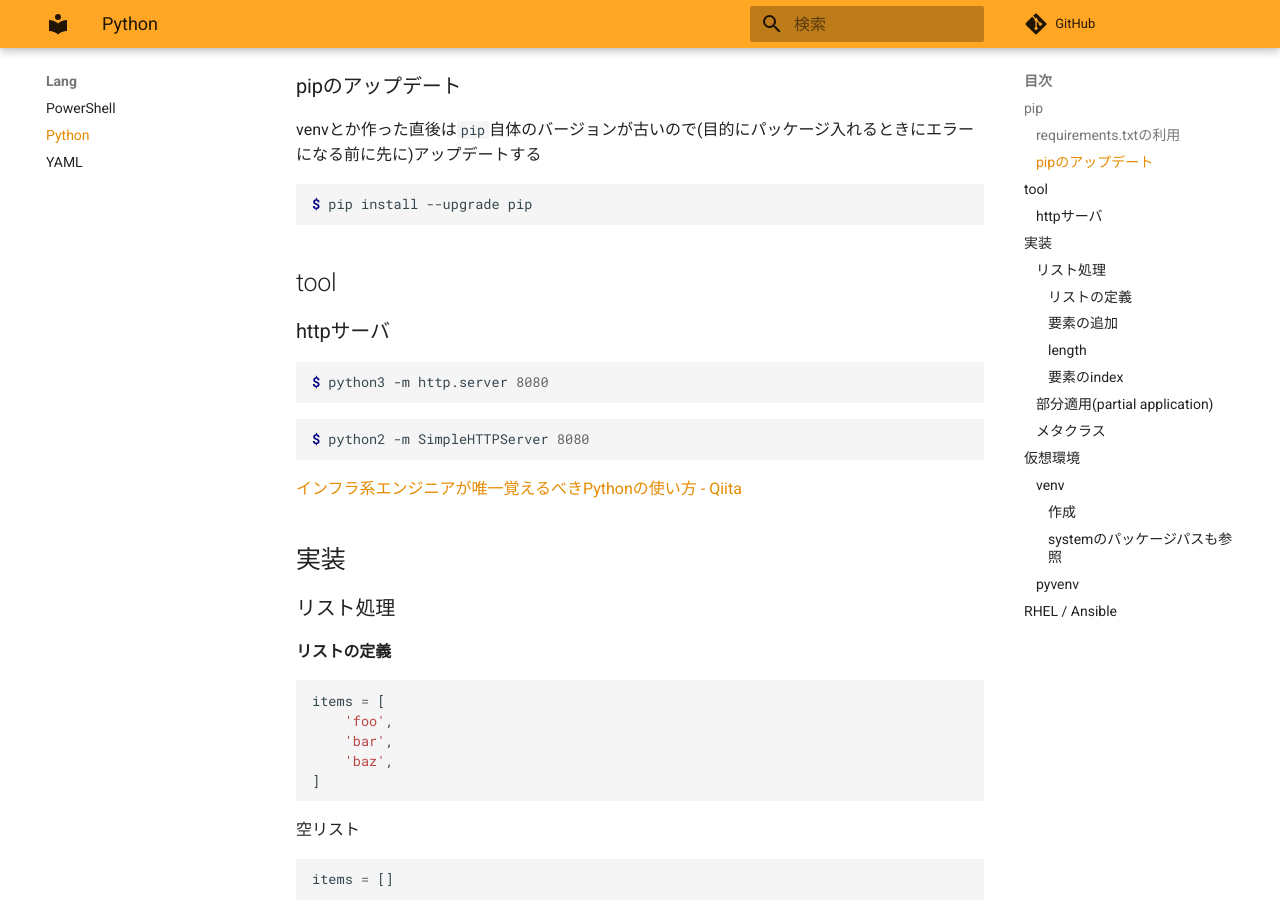
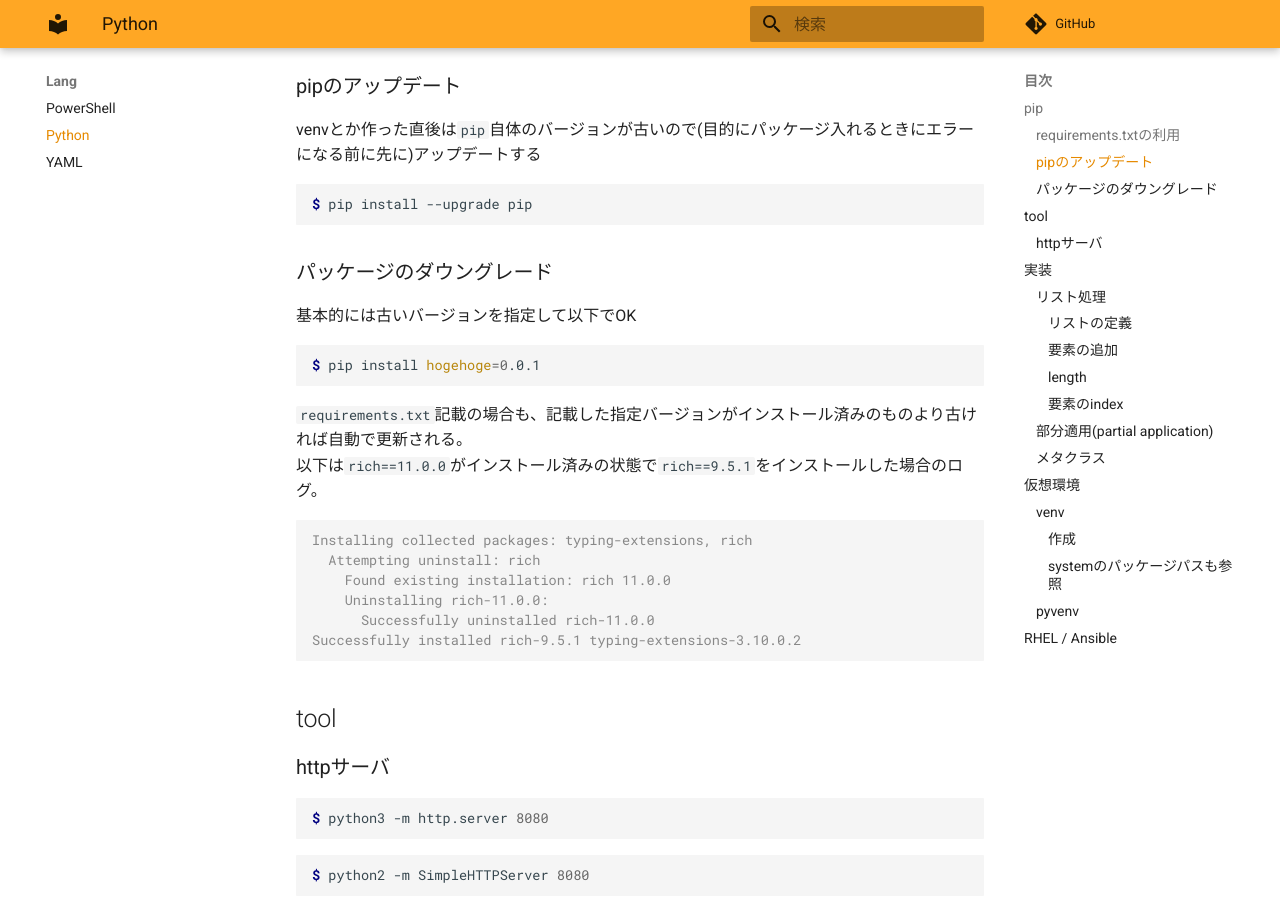
Before and after one commit to zaki-lknr/docs, an MkDocs documentation site: the page built from docs/lang/python.md, in a window 1280 px wide and 900 px high, scrolled down 487 px. Built offline with MkDocs 1.6.1 and Material for MkDocs 9.7.7, drawn with Linux system fonts in a browser that asks for light colours; comment, search, counter and statistics services are not loaded.

Commit message:
add: lang:python pipでパッケージのダウングレード

````diff
--- a/docs/lang/python.md
+++ b/docs/lang/python.md
@@ -23,6 +23,26 @@ venvとか作った直後は`pip`自体のバージョンが古いので(目的
 
 ```console
 $ pip install --upgrade pip
+```
+
+### パッケージのダウングレード
+
+基本的には古いバージョンを指定して以下でOK
+
+```console
+$ pip install hogehoge=0.0.1
+```
+
+`requirements.txt`記載の場合も、記載した指定バージョンがインストール済みのものより古ければ自動で更新される。
+以下は`rich==11.0.0`がインストール済みの状態で`rich==9.5.1`をインストールした場合のログ。
+
+```console
+Installing collected packages: typing-extensions, rich
+  Attempting uninstall: rich
+    Found existing installation: rich 11.0.0
+    Uninstalling rich-11.0.0:
+      Successfully uninstalled rich-11.0.0
+Successfully installed rich-9.5.1 typing-extensions-3.10.0.2
 ```
 
 ## tool
````
